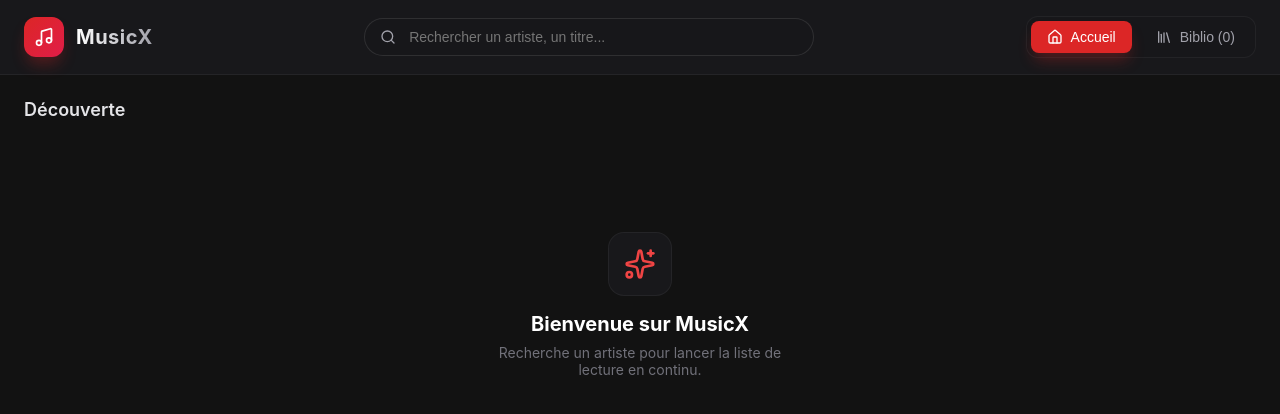
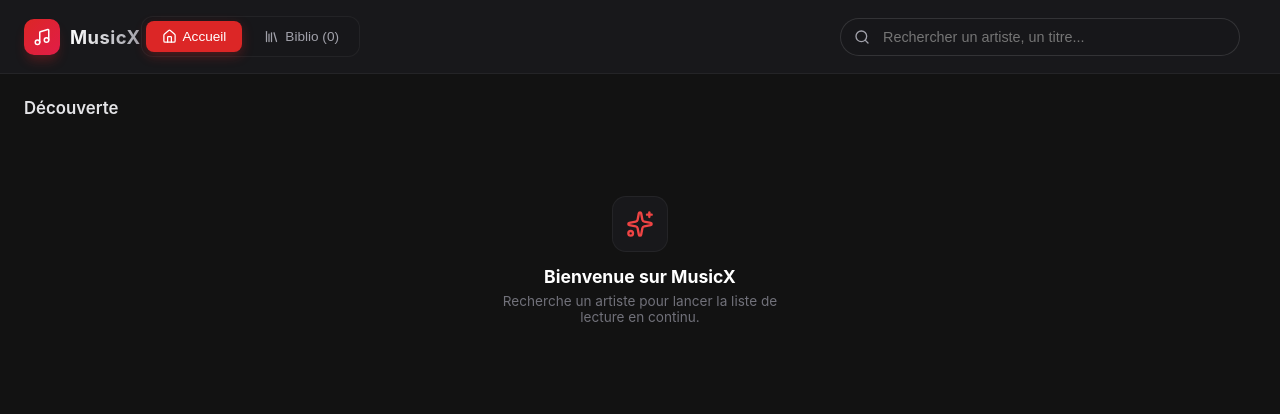
Before and after one commit to katabshack/MusicxWeb, a React (Vite) app: page / in a window 1280 px wide. Shown: the top 414 px of the page. Built offline with nearby package versions, Linux system fonts and the light colour scheme.

Commit message:
Refonte responsive mobile : player fixe, boutons likes et onglets corriges

```diff
--- a/src/App.tsx
+++ b/src/App.tsx
@@ -156,7 +156,7 @@ export default function App() {
   };
 
   const toggleFavorite = (track: Track, e: React.MouseEvent) => {
-    e.stopPropagation();
+    e.stopPropagation(); // Empêche le clic de lancer la musique
     setFavorites(prev => {
       const exists = prev.some(t => t.id === track.id);
       if (exists) {
@@ -189,15 +189,36 @@ export default function App() {
         }}
       />
 
-      {/* Header */}
+      {/* Header responsive */}
       <header className="mx-header">
+        <div className="mx-brand-row">
           <div className="mx-brand">
             <div className="mx-logo-icon">
-            <Music size={20} color="#ffffff" />
+              <Music size={18} color="#ffffff" />
             </div>
             <span className="mx-title">MusicX</span>
           </div>
 
+          {/* Onglets visibles directement sur mobile et desktop */}
+          <div className="mx-tabs" style={{ width: 'auto' }}>
+            <button
+              onClick={() => setActiveTab('home')}
+              className={`mx-tab-btn ${activeTab === 'home' ? 'active' : ''}`}
+            >
+              <Home size={15} />
+              <span>Accueil</span>
+            </button>
+            <button
+              onClick={() => setActiveTab('library')}
+              className={`mx-tab-btn ${activeTab === 'library' ? 'active' : ''}`}
+            >
+              <Library size={15} />
+              <span>Biblio ({favorites.length})</span>
+            </button>
+          </div>
+        </div>
+
+        {/* Barre de recherche plein format */}
         <div className="mx-search-box">
           <Search className="mx-search-icon" />
           <input
@@ -208,23 +229,6 @@ export default function App() {
             className="mx-search-input"
           />
           {loading && <Loader2 className="mx-loader-search" />}
-        </div>
-
-        <div className="mx-tabs">
-          <button
-            onClick={() => setActiveTab('home')}
-            className={`mx-tab-btn ${activeTab === 'home' ? 'active' : ''}`}
-          >
-            <Home size={16} />
-            <span>Accueil</span>
-          </button>
-          <button
-            onClick={() => setActiveTab('library')}
-            className={`mx-tab-btn ${activeTab === 'library' ? 'active' : ''}`}
-          >
-            <Library size={16} />
-            <span>Biblio ({favorites.length})</span>
-          </button>
         </div>
       </header>
 
@@ -239,10 +243,10 @@ export default function App() {
             {searchResults.length === 0 ? (
               <div className="mx-empty-state">
                 <div className="mx-empty-icon">
-                  <Sparkles size={32} />
+                  <Sparkles size={28} />
                 </div>
-                <h3 style={{ fontSize: '1.25rem', fontWeight: 'bold', marginBottom: '8px' }}>Bienvenue sur MusicX</h3>
-                <p style={{ color: '#71717a', fontSize: '0.875rem', maxWidth: '320px' }}>
+                <h3 style={{ fontSize: '1.1rem', fontWeight: 'bold', marginBottom: '6px' }}>Bienvenue sur MusicX</h3>
+                <p style={{ color: '#71717a', fontSize: '0.85rem', maxWidth: '300px' }}>
                   Recherche un artiste pour lancer la liste de lecture en continu.
                 </p>
               </div>
@@ -263,12 +267,13 @@ export default function App() {
                         <button
                           onClick={(e) => toggleFavorite(track, e)}
                           className={`mx-fav-btn ${isFav ? 'active' : ''}`}
+                          title="Favoris"
                         >
                           <Heart size={16} fill={isFav ? '#ffffff' : 'none'} />
                         </button>
                         <div className="mx-play-overlay">
                           <div className="mx-play-btn-circle">
-                            {isCurrent && isPlaying ? <Pause size={18} fill="#ffffff" /> : <Play size={18} fill="#ffffff" style={{ marginLeft: '2px' }} />}
+                            {isCurrent && isPlaying ? <Pause size={16} fill="#ffffff" /> : <Play size={16} fill="#ffffff" style={{ marginLeft: '2px' }} />}
                           </div>
                         </div>
                       </div>
@@ -282,14 +287,14 @@ export default function App() {
           </div>
         ) : (
           <div>
-            <h2 className="mx-section-title">Ma Bibliothèque</h2>
+            <h2 className="mx-section-title">Ma Bibliothèque ({favorites.length})</h2>
             {favorites.length === 0 ? (
               <div className="mx-empty-state">
                 <div className="mx-empty-icon">
-                  <Heart size={32} />
+                  <Heart size={28} />
                 </div>
-                <h3 style={{ fontSize: '1.25rem', fontWeight: 'bold', marginBottom: '8px' }}>Aucun favori pour l'instant</h3>
-                <p style={{ color: '#71717a', fontSize: '0.875rem', maxWidth: '320px' }}>
+                <h3 style={{ fontSize: '1.1rem', fontWeight: 'bold', marginBottom: '6px' }}>Aucun favori pour l'instant</h3>
+                <p style={{ color: '#71717a', fontSize: '0.85rem', maxWidth: '300px' }}>
                   Ajoute des musiques à tes favoris en cliquant sur le cœur lors de tes recherches.
                 </p>
               </div>
@@ -309,12 +314,13 @@ export default function App() {
                         <button
                           onClick={(e) => toggleFavorite(track, e)}
                           className="mx-fav-btn active"
+                          title="Retirer des favoris"
                         >
                           <Heart size={16} fill="#ffffff" />
                         </button>
                         <div className="mx-play-overlay">
                           <div className="mx-play-btn-circle">
-                            {isCurrent && isPlaying ? <Pause size={18} fill="#ffffff" /> : <Play size={18} fill="#ffffff" style={{ marginLeft: '2px' }} />}
+                            {isCurrent && isPlaying ? <Pause size={16} fill="#ffffff" /> : <Play size={16} fill="#ffffff" style={{ marginLeft: '2px' }} />}
                           </div>
                         </div>
                       </div>
@@ -329,9 +335,10 @@ export default function App() {
         )}
       </main>
 
-      {/* Footer / Lecteur */}
+      {/* Footer / Lecteur fixe et visible sur mobile */}
       {currentTrack && (
         <footer className="mx-footer">
+          <div className="mx-player-top-mobile">
             <div className="mx-player-left">
               <div className="mx-player-cover">
                 <img src={currentTrack.cover} alt={currentTrack.title} />
@@ -342,13 +349,10 @@ export default function App() {
               </div>
             </div>
 
-          <div className="mx-player-center">
-            <div className="mx-player-controls">
-              <button onClick={() => setIsShuffle(!isShuffle)} className={`mx-ctrl-btn ${isShuffle ? 'active' : ''}`}>
-                <Shuffle size={16} />
-              </button>
+            {/* Contrôles intégrés sur la même ligne sur mobile pour un gain d'espace */}
+            <div className="mx-player-controls" style={{ gap: '10px' }}>
               <button onClick={handlePrev} className="mx-ctrl-btn">
-                <SkipBack size={20} fill="currentColor" />
+                <SkipBack size={18} fill="currentColor" />
               </button>
               <button
                 onClick={togglePlayPause}
@@ -356,21 +360,20 @@ export default function App() {
                 className="mx-play-main-btn"
               >
                 {isLoadingTrack ? (
-                  <Loader2 size={18} className="animate-spin" style={{ color: '#000' }} />
+                  <Loader2 size={16} className="animate-spin" style={{ color: '#000' }} />
                 ) : isPlaying ? (
-                  <Pause size={18} fill="currentColor" />
+                  <Pause size={16} fill="currentColor" />
                 ) : (
-                  <Play size={18} fill="currentColor" style={{ marginLeft: '2px' }} />
+                  <Play size={16} fill="currentColor" style={{ marginLeft: '2px' }} />
                 )}
               </button>
               <button onClick={handleNext} className="mx-ctrl-btn">
-                <SkipForward size={20} fill="currentColor" />
-              </button>
-              <button onClick={() => setIsRepeat(!isRepeat)} className={`mx-ctrl-btn ${isRepeat ? 'active' : ''}`}>
-                <Repeat size={16} />
+                <SkipForward size={18} fill="currentColor" />
               </button>
             </div>
+          </div>
 
+          <div className="mx-player-center" style={{ width: '100%' }}>
             <div className="mx-progress-container">
               <span>{formatTime(currentTime)}</span>
               <input
@@ -398,7 +401,7 @@ export default function App() {
               }}
               className="mx-ctrl-btn"
             >
-              {isMuted || volume === 0 ? <VolumeX size={20} /> : <Volume2 size={20} />}
+              {isMuted || volume === 0 ? <VolumeX size={18} /> : <Volume2 size={18} />}
             </button>
             <input
               type="range"
@@ -413,7 +416,7 @@ export default function App() {
                 if (audioRef.current) audioRef.current.volume = val;
               }}
               className="mx-range-input"
-              style={{ width: '96px' }}
+              style={{ width: '80px' }}
             />
           </div>
         </footer>
--- a/src/index.css
+++ b/src/index.css
@@ -8,23 +8,20 @@ body {
   background-color: #121212;
   color: #ffffff;
   font-family: -apple-system, BlinkMacSystemFont, 'Segoe UI', Roboto, Oxygen, Ubuntu, Cantarell, sans-serif;
-  overflow: hidden;
+  overflow-x: hidden;
   height: 100vh;
 }
 
-/* Scrollbar personnalisée */
 ::-webkit-scrollbar {
-  width: 8px;
+  width: 6px;
+  height: 6px;
 }
 ::-webkit-scrollbar-track {
   background: #121212;
 }
 ::-webkit-scrollbar-thumb {
   background: #282828;
-  border-radius: 4px;
-}
-::-webkit-scrollbar-thumb:hover {
-  background: #3f3f46;
+  border-radius: 3px;
 }
 
 /* Layout Principal */
@@ -37,36 +34,59 @@ body {
   user-select: none;
 }
 
-/* Header */
+/* Header Responsive */
 .mx-header {
+  display: flex;
+  flex-direction: column;
+  gap: 12px;
+  padding: 12px 16px;
+  background-color: #18181b;
+  border-bottom: 1px solid rgba(255, 255, 255, 0.05);
+  z-index: 30;
+}
+
+@media (min-width: 768px) {
+  .mx-header {
+    flex-direction: row;
+    align-items: center;
+    justify-content: space-between;
+    padding: 16px 24px;
+  }
+}
+
+.mx-brand-row {
   display: flex;
   align-items: center;
   justify-content: space-between;
-  padding: 16px 24px;
-  background-color: #18181b;
-  border-bottom: 1px solid rgba(255, 255, 255, 0.05);
-  z-index: 10;
+  width: 100%;
+}
+
+@media (min-width: 768px) {
+  .mx-brand-row {
+    width: auto;
+    justify-content: flex-start;
+  }
 }
 
 .mx-brand {
   display: flex;
   align-items: center;
-  gap: 12px;
+  gap: 10px;
 }
 
 .mx-logo-icon {
-  width: 40px;
-  height: 40px;
-  border-radius: 12px;
+  width: 36px;
+  height: 36px;
+  border-radius: 10px;
   background: linear-gradient(135deg, #dc2626, #e11d48);
   display: flex;
   align-items: center;
   justify-content: center;
-  box-shadow: 0 10px 15px -3px rgba(220, 38, 38, 0.3);
+  box-shadow: 0 8px 12px -3px rgba(220, 38, 38, 0.3);
 }
 
 .mx-title {
-  font-size: 1.25rem;
+  font-size: 1.15rem;
   font-weight: 700;
   letter-spacing: 0.025em;
   background: linear-gradient(to right, #ffffff, #a1a1aa);
@@ -74,17 +94,22 @@ body {
   -webkit-text-fill-color: transparent;
 }
 
-/* Recherche */
+/* Recherche Mobile & Desktop */
 .mx-search-box {
   position: relative;
   width: 100%;
-  max-width: 450px;
-  margin: 0 24px;
+}
+
+@media (min-width: 768px) {
+  .mx-search-box {
+    max-width: 400px;
+    margin: 0 16px;
+  }
 }
 
 .mx-search-icon {
   position: absolute;
-  left: 16px;
+  left: 14px;
   top: 50%;
   transform: translateY(-50%);
   width: 16px;
@@ -94,24 +119,24 @@ body {
 
 .mx-search-input {
   width: 100%;
-  background-color: rgba(24, 24, 27, 0.8);
-  border: 1px solid rgba(255, 255, 255, 0.1);
+  background-color: rgba(24, 24, 27, 0.9);
+  border: 1px solid rgba(255, 255, 255, 0.12);
   border-radius: 9999px;
-  padding: 10px 16px 10px 44px;
-  font-size: 0.875rem;
+  padding: 10px 16px 10px 42px;
+  font-size: 0.9rem;
   color: #ffffff;
   outline: none;
   transition: all 0.2s;
 }
 
 .mx-search-input:focus {
-  border-color: rgba(239, 68, 68, 0.5);
+  border-color: rgba(239, 68, 68, 0.6);
   box-shadow: 0 0 0 2px rgba(239, 68, 68, 0.2);
 }
 
 .mx-loader-search {
   position: absolute;
-  right: 16px;
+  right: 14px;
   top: 50%;
   transform: translateY(-50%);
   width: 16px;
@@ -120,30 +145,46 @@ body {
   animation: spin 1s linear infinite;
 }
 
-/* Onglets */
+/* Onglets de navigation */
 .mx-tabs {
   display: flex;
   align-items: center;
-  gap: 8px;
-  background-color: rgba(24, 24, 27, 0.6);
+  gap: 6px;
+  background-color: rgba(24, 24, 27, 0.8);
   padding: 4px;
   border-radius: 12px;
   border: 1px solid rgba(255, 255, 255, 0.05);
+  width: 100%;
+}
+
+@media (min-width: 768px) {
+  .mx-tabs {
+    width: auto;
+  }
 }
 
 .mx-tab-btn {
   display: flex;
   align-items: center;
-  gap: 8px;
-  padding: 8px 16px;
+  justify-content: center;
+  gap: 6px;
+  flex: 1;
+  padding: 8px 12px;
   border-radius: 8px;
-  font-size: 0.875rem;
+  font-size: 0.85rem;
   font-weight: 500;
   background: transparent;
   border: none;
   color: #a1a1aa;
   cursor: pointer;
   transition: all 0.2s;
+}
+
+@media (min-width: 768px) {
+  .mx-tab-btn {
+    flex: initial;
+    padding: 8px 16px;
+  }
 }
 
 .mx-tab-btn:hover {
@@ -154,29 +195,38 @@ body {
 .mx-tab-btn.active {
   background-color: #dc2626;
   color: #ffffff;
-  box-shadow: 0 10px 15px -3px rgba(220, 38, 38, 0.3);
+  box-shadow: 0 4px 12px rgba(220, 38, 38, 0.3);
 }
 
-/* Corps Principal */
+/* Corps Principal avec marge bas pour ne pas être caché par le player */
 .mx-main {
   flex: 1;
   overflow-y: auto;
+  padding: 16px;
+  padding-bottom: 140px; /* Espace vital pour le player fixe sur mobile */
+}
+
+@media (min-width: 768px) {
+  .mx-main {
     padding: 24px;
+    padding-bottom: 110px;
+  }
 }
 
 .mx-section-title {
-  font-size: 1.125rem;
+  font-size: 1.05rem;
   font-weight: 600;
-  margin-bottom: 16px;
+  margin-bottom: 14px;
   color: #e4e4e7;
 }
 
+/* Grille Responsive */
 .mx-grid {
   display: grid;
   grid-template-columns: repeat(2, minmax(0, 1fr));
-  gap: 16px;
+  gap: 12px;
 }
-@media (min-width: 640px) { .mx-grid { grid-template-columns: repeat(3, minmax(0, 1fr)); } }
+@media (min-width: 640px) { .mx-grid { grid-template-columns: repeat(3, minmax(0, 1fr)); gap: 16px; } }
 @media (min-width: 768px) { .mx-grid { grid-template-columns: repeat(4, minmax(0, 1fr)); } }
 @media (min-width: 1024px) { .mx-grid { grid-template-columns: repeat(5, minmax(0, 1fr)); } }
 
@@ -184,8 +234,8 @@ body {
 .mx-card {
   position: relative;
   background-color: rgba(24, 24, 27, 0.4);
-  padding: 12px;
-  border-radius: 16px;
+  padding: 10px;
+  border-radius: 14px;
   border: 1px solid rgba(255, 255, 255, 0.05);
   cursor: pointer;
   transition: all 0.2s;
@@ -201,15 +251,15 @@ body {
 .mx-card.active {
   border-color: rgba(239, 68, 68, 0.5);
   background-color: rgba(24, 24, 27, 0.8);
-  box-shadow: 0 10px 15px -3px rgba(239, 68, 68, 0.1);
+  box-shadow: 0 8px 20px rgba(239, 68, 68, 0.15);
 }
 
 .mx-card-img-wrapper {
   position: relative;
   aspect-ratio: 1;
-  border-radius: 12px;
+  border-radius: 10px;
   overflow: hidden;
-  margin-bottom: 12px;
+  margin-bottom: 10px;
   background-color: #27272a;
 }
 
@@ -224,26 +274,35 @@ body {
   transform: scale(1.05);
 }
 
+/* Bouton Like visible en permanence sur mobile, au survol sur desktop */
 .mx-fav-btn {
   position: absolute;
   top: 8px;
   right: 8px;
   padding: 8px;
   border-radius: 10px;
-  background: rgba(0, 0, 0, 0.4);
+  background: rgba(0, 0, 0, 0.6);
+  backdrop-filter: blur(4px);
   border: none;
-  color: rgba(255, 255, 255, 0.7);
+  color: #ffffff;
   cursor: pointer;
   transition: all 0.2s;
+  z-index: 5;
+  opacity: 0.9;
+}
+
+@media (min-width: 768px) {
+  .mx-fav-btn {
     opacity: 0;
   }
-
-.mx-card:hover .mx-fav-btn, .mx-fav-btn.active {
+  .mx-card:hover .mx-fav-btn {
     opacity: 1;
+  }
 }
 
 .mx-fav-btn.active {
   background: #dc2626;
+  opacity: 1;
   color: #ffffff;
 }
 
@@ -264,28 +323,24 @@ body {
 }
 
 .mx-play-btn-circle {
-  width: 40px;
-  height: 40px;
+  width: 38px;
+  height: 38px;
   border-radius: 50%;
   background-color: #dc2626;
   color: #ffffff;
   display: flex;
   align-items: center;
   justify-content: center;
-  box-shadow: 0 10px 15px -3px rgba(220, 38, 38, 0.5);
+  box-shadow: 0 8px 16px rgba(220, 38, 38, 0.5);
 }
 
 .mx-card-title {
-  font-size: 0.875rem;
+  font-size: 0.85rem;
   font-weight: 500;
   white-space: nowrap;
   overflow: hidden;
   text-overflow: ellipsis;
   color: #e4e4e7;
-}
-
-.mx-card:hover .mx-card-title {
-  color: #ffffff;
 }
 
 .mx-card-artist {
@@ -294,7 +349,7 @@ body {
   white-space: nowrap;
   overflow: hidden;
   text-overflow: ellipsis;
-  margin-top: 4px;
+  margin-top: 3px;
 }
 
 /* États vides */
@@ -303,51 +358,90 @@ body {
   flex-direction: column;
   align-items: center;
   justify-content: center;
-  padding: 96px 0;
+  padding: 64px 16px;
   text-align: center;
 }
 
 .mx-empty-icon {
-  width: 64px;
-  height: 64px;
-  border-radius: 16px;
+  width: 56px;
+  height: 56px;
+  border-radius: 14px;
   background-color: #18181b;
   border: 1px solid rgba(255, 255, 255, 0.05);
   display: flex;
   align-items: center;
   justify-content: center;
-  margin-bottom: 16px;
+  margin-bottom: 14px;
   color: #ef4444;
 }
 
-/* Lecteur Inférieur (Footer) */
+/* Footer / Lecteur Fixe Mobile & Desktop */
 .mx-footer {
-  height: 96px;
+  position: fixed;
+  bottom: 0;
+  left: 0;
+  right: 0;
+  height: 110px;
   background-color: #18181b;
-  border-top: 1px solid rgba(255, 255, 255, 0.05);
+  border-top: 1px solid rgba(255, 255, 255, 0.1);
+  padding: 10px 16px;
+  display: flex;
+  flex-direction: column;
+  justify-content: space-between;
+  gap: 8px;
+  z-index: 50;
+  box-shadow: 0 -10px 25px rgba(0, 0, 0, 0.5);
+}
+
+@media (min-width: 768px) {
+  .mx-footer {
+    height: 90px;
+    flex-direction: row;
+    align-items: center;
     padding: 0 24px;
+    gap: 16px;
+  }
+}
+
+.mx-player-top-mobile {
   display: flex;
   align-items: center;
   justify-content: space-between;
-  gap: 16px;
-  z-index: 20;
+  width: 100%;
+}
+
+@media (min-width: 768px) {
+  .mx-player-top-mobile {
+    width: 25%;
+    min-width: 200px;
+    justify-content: flex-start;
+    gap: 12px;
+  }
 }
 
 .mx-player-left {
   display: flex;
   align-items: center;
-  gap: 12px;
-  width: 25%;
-  min-width: 200px;
+  gap: 10px;
+  overflow: hidden;
+  flex: 1;
 }
 
 .mx-player-cover {
-  width: 56px;
-  height: 56px;
-  border-radius: 12px;
+  width: 44px;
+  height: 44px;
+  border-radius: 8px;
   overflow: hidden;
   background-color: #27272a;
   flex-shrink: 0;
+}
+
+@media (min-width: 768px) {
+  .mx-player-cover {
+    width: 52px;
+    height: 52px;
+    border-radius: 10px;
+  }
 }
 
 .mx-player-cover img {
@@ -361,7 +455,7 @@ body {
 }
 
 .mx-player-title {
-  font-size: 0.875rem;
+  font-size: 0.85rem;
   font-weight: 500;
   white-space: nowrap;
   overflow: hidden;
@@ -370,28 +464,41 @@ body {
 }
 
 .mx-player-artist {
-  font-size: 0.75rem;
-  color: #71717a;
+  font-size: 0.7rem;
+  color: #a1a1aa;
   white-space: nowrap;
   overflow: hidden;
   text-overflow: ellipsis;
-  margin-top: 2px;
+  margin-top: 1px;
 }
 
-/* Centre du lecteur */
+/* Contrôles du centre */
 .mx-player-center {
   display: flex;
   flex-direction: column;
   align-items: center;
-  max-width: 576px;
+  width: 100%;
+  gap: 4px;
+}
+
+@media (min-width: 768px) {
+  .mx-player-center {
+    max-width: 500px;
     width: 50%;
-  gap: 8px;
+    gap: 6px;
+  }
 }
 
 .mx-player-controls {
   display: flex;
   align-items: center;
+  gap: 16px;
+}
+
+@media (min-width: 768px) {
+  .mx-player-controls {
     gap: 20px;
+  }
 }
 
 .mx-ctrl-btn {
@@ -403,6 +510,7 @@ body {
   display: flex;
   align-items: center;
   justify-content: center;
+  padding: 4px;
 }
 
 .mx-ctrl-btn:hover {
@@ -414,8 +522,8 @@ body {
 }
 
 .mx-play-main-btn {
-  width: 40px;
-  height: 40px;
+  width: 36px;
+  height: 36px;
   border-radius: 50%;
   background-color: #ffffff;
   color: #000000;
@@ -424,8 +532,15 @@ body {
   align-items: center;
   justify-content: center;
   cursor: pointer;
-  transition: transform 0.2s, background-color 0.2s;
-  box-shadow: 0 10px 15px -3px rgba(0, 0, 0, 0.3);
+  transition: transform 0.2s;
+  box-shadow: 0 4px 10px rgba(0, 0, 0, 0.3);
+}
+
+@media (min-width: 768px) {
+  .mx-play-main-btn {
+    width: 40px;
+    height: 40px;
+  }
 }
 
 .mx-play-main-btn:hover {
@@ -437,14 +552,14 @@ body {
   cursor: not-allowed;
 }
 
-/* Barres de progression / volume */
+/* Barres de progression */
 .mx-progress-container {
   display: flex;
   align-items: center;
-  gap: 12px;
+  gap: 8px;
   width: 100%;
-  font-size: 0.75rem;
-  color: #71717a;
+  font-size: 0.7rem;
+  color: #a1a1aa;
 }
 
 .mx-range-input {
@@ -457,6 +572,12 @@ body {
   accent-color: #dc2626;
 }
 
+/* Volume desktop uniquement ou masqué sur mobile trop étroit */
+.mx-player-right {
+  display: none;
+}
+
+@media (min-width: 768px) {
   .mx-player-right {
     display: flex;
     align-items: center;
@@ -465,6 +586,7 @@ body {
     width: 25%;
     min-width: 200px;
   }
+}
 
 @keyframes spin {
   from { transform: translateY(-50%) rotate(0deg); }
```
Also changed, not shown: 2 other files (tests, documents, lock files or other folders). Lines whose indentation alone changed are shown as unchanged.
